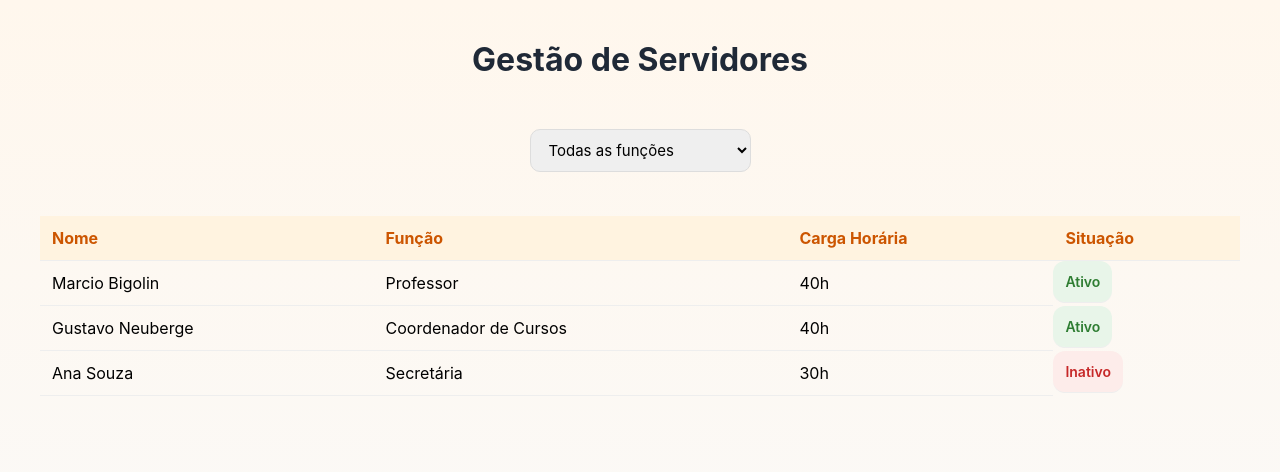
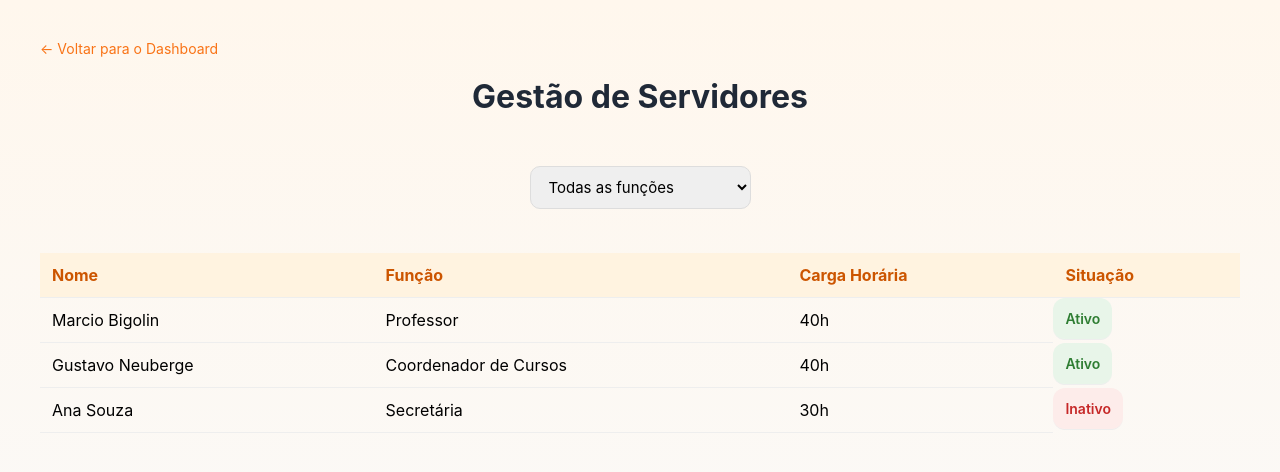
Before and after one commit to NataliaWolter/Projeto-Digital---Portal-EduGest-o--Nat-lia-, a React (Vite) app in the folder vite-project/: page /servidores in a window 1280 px wide. Shown: the top 472 px of the page. Built offline with nearby package versions, Linux system fonts and the light colour scheme.

Commit message:
Botão de voltar (gestão servidores)

```diff
--- a/vite-project/src/pages/Servidores.jsx
+++ b/vite-project/src/pages/Servidores.jsx
@@ -1,7 +1,10 @@
 import { useState } from "react";
+import { useNavigate } from "react-router-dom";
 import "./servidores.css";
 
 function Servidores() {
+  const navigate = useNavigate();
+
   const servidores = [
     {
       id: 1,
@@ -35,9 +38,15 @@
 
   return (
     <div className="pagina servidores">
+      <button
+        className="btn-voltar"
+        onClick={() => navigate("/dashboard")}
+      >
+        ← Voltar para o Dashboard
+      </button>
+
       <h1>Gestão de Servidores</h1>
 
-      {/* FILTRO */}
       <div className="filtros">
         <select
           value={filtroFuncao}
@@ -52,7 +61,6 @@
         </select>
       </div>
 
-      {/* TABELA */}
       <table className="tabela-servidores">
         <thead>
           <tr>
```
